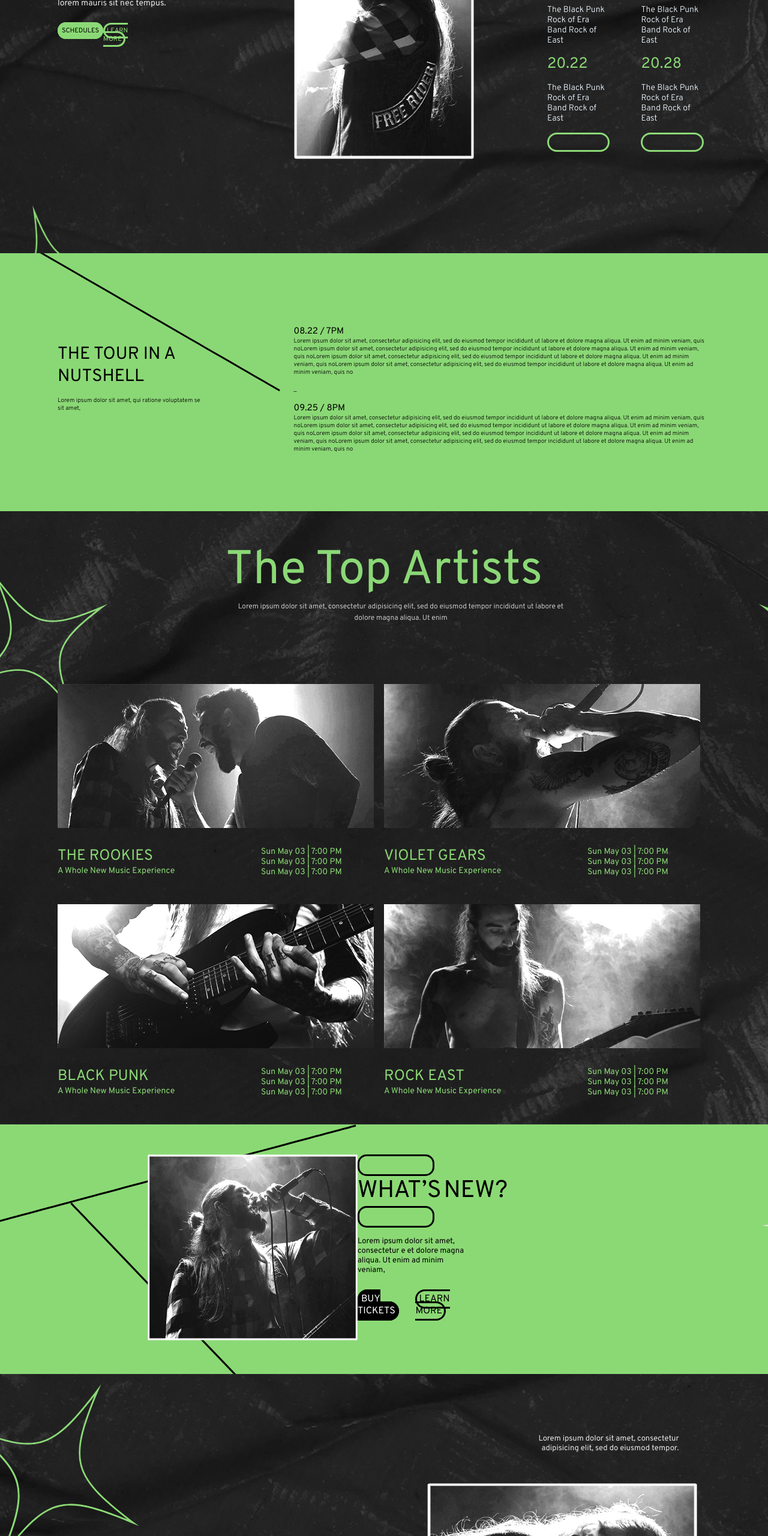
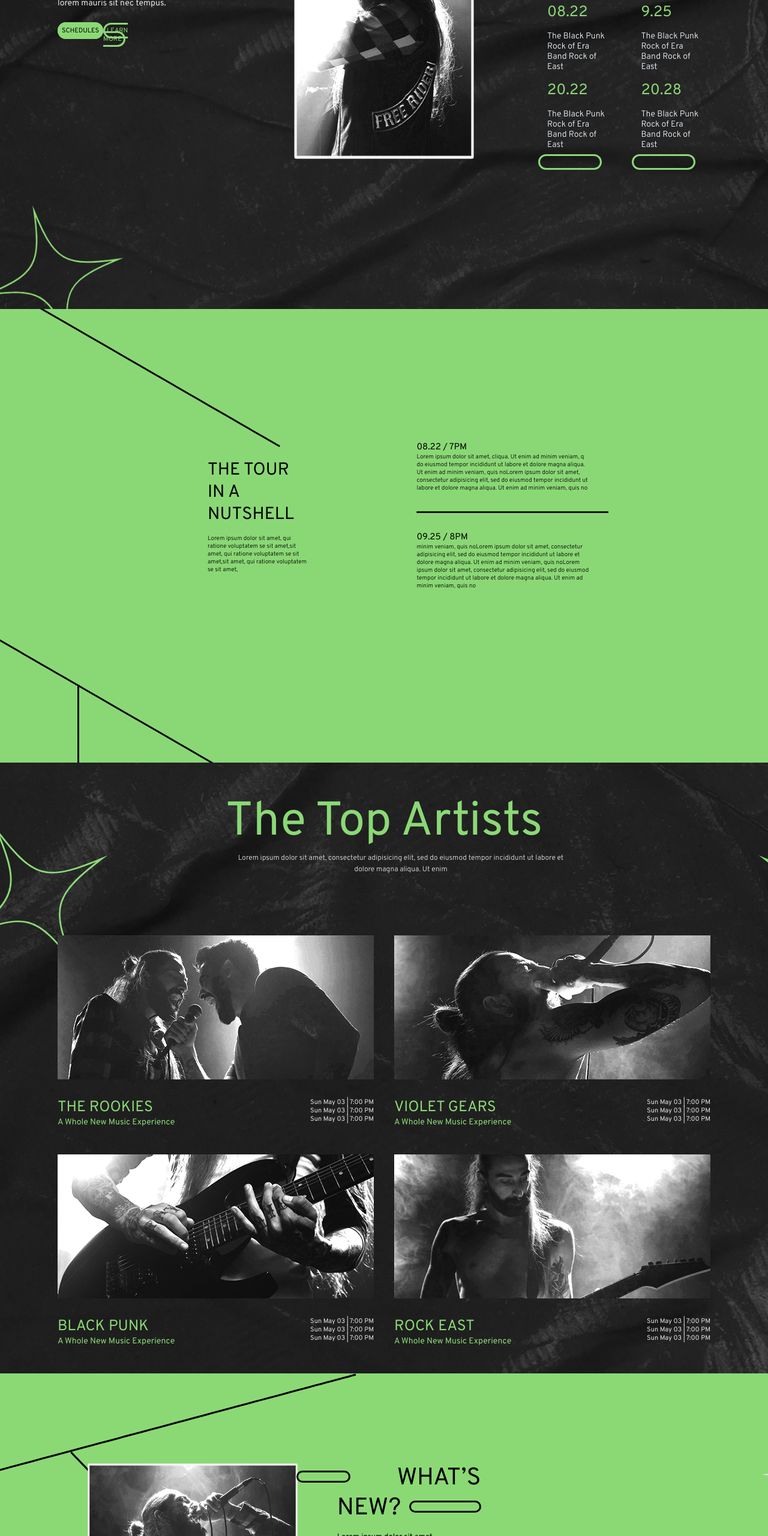
Before and after one commit to skachpro/concept, a plain HTML site: page index.html in a window 1280 px wide. Shown: the part 220-2780 px from the top of the page at 60% size. Drawn offline with Linux system fonts and the light colour scheme.

Commit message:
finish stop

```diff
--- a/css/style.css
+++ b/css/style.css
@@ -39,12 +39,65 @@ body{
     justify-content: space-between;
 
 }
+
 .button{
     display: flex;
     justify-content: space-between;
     padding-top: 15px;
     width: 55%;
     font-size: 11px;
+}
+.first h2:first-child{
+    position: relative;
+}
+.first h2:first-child::before{
+    content: " ";
+    position: absolute;
+    border: 3px solid #8bd976;
+    border-radius: 15px;
+    width: 100px;
+    height: 20px;
+    bottom: 70px;
+}
+.second h2:first-child{
+    position: relative;
+}
+.second h2:first-child::before{
+    content: " ";
+    position: absolute;
+    border: 3px solid #8bd976;
+    border-radius: 15px;
+    width: 100px;
+    height: 20px;
+    bottom: 55px;
+}
+.first .text:last-child{
+    position: relative;
+}
+.first .text:last-child:after{
+    content: " ";
+    position: absolute;
+    border: 3px solid #8bd976;
+    border-radius: 15px;
+    width: 100px;
+    height: 20px;
+    top: 90px;
+    right: 13px;
+
+}
+.second .text:last-child{
+    position: relative;
+}
+.second .text:last-child:after{
+    content: " ";
+    position: absolute;
+    border: 3px solid #8bd976;
+    border-radius: 15px;
+    width: 100px;
+    height: 20px;
+    top: 90px;
+    right: 13px;
+
 }
 .first h2{
     font-size: 35px;
@@ -86,8 +139,8 @@ body{
 }
 .first,
 .second{
-    padding-top: 150px;
-    padding-bottom: 150px;
+    padding-top: 225px;
+    padding-bottom: 250px;
     text-align: left;
 }
 .first h2,
@@ -121,12 +174,17 @@ body{
 .second_ecran_content{
     display: flex;
     justify-content: space-between;
+    padding-top: 100px;
+    padding-bottom: 150px;
+}
+.zagolovok_infa {
+    width: 35%;
+    padding-left: 250px;
 }
 .zagolovok{
     padding-top:150px;
-    width: 90%;
+    width: 45%;
     padding-bottom: 150px;
-    margin-right: 150px;
 }
 .zagolovok h2{
     font-size: 29px;
@@ -140,9 +198,11 @@ body{
     color: #000000;
     padding-top: 15px;
     font-weight: 300;
+
 }
 .right_main_text{
     padding-top: 120px;
+    width: 45%;
 }
 .right_main_text h2{
     font-size: 15px;
@@ -151,10 +211,24 @@ body{
     font-family: "Overpass";
     text-align: left;
 }
+.last_h2{
+    position: relative;
+}
+.last_h2:before{
+    content: "";
+    position: absolute;
+    width: 320px;
+    height: 3px;
+    background-image: url(../img/line.png);
+    bottom: 50px;
+}
 .right_main_text p{
     font-size: 10px;
     color: #000000;
     font-weight: 300;
+    width: 59%;
+    margin-bottom: 50px;
+
 }
 .line{
     width: 100%;
@@ -183,6 +257,7 @@ body{
 .schedule{
     display: flex;
     justify-content: space-between;
+;
 }
 figure img{
     padding-bottom: 25px;
@@ -203,10 +278,13 @@ figcaption p{
     padding-bottom: 45px;
 }
 .time{
-    width: 30%;
+    width: 23%;
+    font-size: 11px;
+    color: #e5e5e5;
+    text-align: right;
 }
 figcaption{
-    width: 89%;
+    width: 100%;
 }
 .chet_screen{
     background-image: url(../img/Background_4.png);
@@ -214,7 +292,7 @@ figcaption{
 .ale{
     display: flex;
     justify-content: space-between;
-    padding-top: 50px;
+    padding-top: 150px;
 }
 .whats_new h2{
     color: #000000;
@@ -223,8 +301,8 @@ figcaption{
 .img_chel img{
     width: 350px;
     height: 310px;
-    padding-left: 150px;
-    padding-bottom: 50px;
+    padding-left: 50px;
+    padding-bottom: 350px;
 }
 .first_circle{
     width: 25%;
@@ -253,6 +331,33 @@ figcaption{
     justify-content: space-between;
     width: 40%;
 }
+.a{
+    padding-left: 100px;
+    position: relative;
+}
+.a:before{
+    content: ' ';
+    position: absolute;
+    right: 500px;
+    top:12px;
+    width: 70px;
+    border: 3px solid #000;
+    padding: 7px;
+    border-radius: 15px;
+}
+.b{
+    position: relative;
+}
+.b:after{
+    content: ' ';
+    position: absolute;
+    left: 120px;
+    top:12px;
+    width: 100px;
+    border: 3px solid #000;
+    padding: 7px;
+    border-radius: 15px;
+}
 .whats_new_button a{
     text-decoration: none;
     border: 3px solid #000;
@@ -263,6 +368,10 @@ figcaption{
     color: #fff;
     background-color: #000;
     padding: 3px;
+}
+.whats_new_zagolovok{
+    display: flex;
+    flex-direction: column;
 }
 .whats_new_button_left a{
     color:#000;
@@ -303,7 +412,6 @@ figcaption{
     display: inline;
     border: 1px solid #8bd976;
     background-color: #8bd976;
-    font-weight: bold;
     border-radius: 15px;
     color: #000;
     padding: 3px;
@@ -314,16 +422,28 @@ figcaption{
 }
 .niznij_content h2{
     font-size: 23px;
+    padding-left: 75px;
+    position: relative;
+}
+.niznij_content h2::before{
+    content: url(../img/zvezda_future.png);
+    height: 15px;
+    width: 15px;
+    bottom: 30px;
+    right: 120px;
+    position: absolute;
+
+}
+.niznij_content img{
+    height: 35px;
 }
 .niznij_content p{
-    padding-top: 15px;
+    padding-top: 25px;
     font-size: 10px;
     color: #e5e5e5;
     width: 35%;
 }
-.img_of_artist{
 
-}
 .img_of_artist p{
     width: 55%;
     font-size: 13px;
@@ -332,10 +452,26 @@ figcaption{
     padding-left: 160px;
     padding-top: 100px;
     padding-bottom: 50px;
+    position: relative;
+}
+.img_of_artist p::after{
+    content: "";
+
+  position: absolute;
+    background-repeat: no-repeat;
+    bottom: 3px;
+
+  width: 100px;
+  height: 100px;
+  left: 470px;
+
+  background-image: url(../img/zvezda_future.png);
+
 }
 .img_of_artist img{
-    height: 500px;
+    height: 550px;
     width: 450px;
+    padding-left: 80px;
 }
 .chest_screen{
     background-image: url(../img/tour.png);
@@ -344,6 +480,9 @@ figcaption{
 }
 .chest_screen h2,p{
     color: #000000;
+}
+.zirka img{
+    height: 30px;
 }
 .zagolovok_of_tour{
     width: 29%;
@@ -374,6 +513,7 @@ figcaption{
     text-decoration: none;
     padding: 3px;
     border-radius: 15px;
+    margin-left: 5px;
 }
 .first_a{
     padding-bottom: 50px;
@@ -403,11 +543,11 @@ figcaption{
 }
 .shop_item figcaption a{
     text-decoration: none;
-    font-size: 11px;
+    font-size: 17px;
     border: 1px solid #000;
-    border-radius: 15px;
+    border-radius: 25px;
     color: #8bd976;
-    padding: 2px 5px;
+    padding: 10px;
     background-color:#000000;
     text-align: center;
 }
--- a/index.html
+++ b/index.html
@@ -29,7 +29,6 @@
                 <img src="img/central_photo.png" alt="" class="img">
                 <div class="base-rosp">
                     <div class="first">
-                        <p class="circle">&nbsp;</p>
                         <h2>08.22</h2>
                         <p class="text">The Black Punk
                             Rock of Era Band
@@ -38,10 +37,8 @@
                         <p class="text">The Black Punk
                             Rock of Era Band
                             Rock of East</p>
-                        <p class="circle">&nbsp;</p>
                     </div>
                     <div class="second">
-                        <p class="circle">&nbsp;</p>
                         <h2>9.25</h2>
                         <p class="text">The Black Punk
                             Rock of Era Band
@@ -50,8 +47,7 @@
                         <p class="text">The Black Punk
                             Rock of Era Band
                             Rock of East</p>
-                        <p class="circle">&nbsp;</p>
-                    </div>
+                        </div>
                 </div>
             </div>
         </div>
@@ -60,16 +56,15 @@
                 <div class="second_ecran"><div class="wrapper">
                     <div class="second_ecran_content">
                         <div class="zagolovok">
+                            <div class="zagolovok_infa">
                             <h2>THE TOUR IN
                                 A NUTSHELL</h2>
-                            <p>Lorem ipsum dolor sit amet, qui ratione voluptatem se sit amet,</p>
-                        </div>
+                            <p>Lorem ipsum dolor sit amet, qui ratione voluptatem se sit amet,sit amet, qui ratione voluptatem se sit amet,sit amet, qui ratione voluptatem se sit amet,</p>
+                        </div></div>
                         <div class="right_main_text">
                             <h2>08.22 / 7PM</h2>
-                            <p>Lorem ipsum dolor sit amet, consectetur adipisicing elit, sed do eiusmod tempor incididunt ut labore et dolore magna aliqua. Ut enim ad minim veniam, quis noLorem ipsum dolor sit amet, consectetur adipisicing elit, sed do eiusmod tempor incididunt ut labore et dolore magna aliqua. Ut enim ad minim veniam, quis noLorem ipsum dolor sit amet, consectetur adipisicing elit, sed do eiusmod tempor incididunt ut labore et dolore magna aliqua. Ut enim ad minim veniam, quis noLorem ipsum dolor sit amet, consectetur adipisicing elit, sed do eiusmod tempor incididunt ut labore et dolore magna aliqua. Ut enim ad minim veniam, quis no</p>
-                            <p class="line">_</p>
-                            <h2>09.25 / 8PM </h2>
-                            <p>Lorem ipsum dolor sit amet, consectetur adipisicing elit, sed do eiusmod tempor incididunt ut labore et dolore magna aliqua. Ut enim ad minim veniam, quis noLorem ipsum dolor sit amet, consectetur adipisicing elit, sed do eiusmod tempor incididunt ut labore et dolore magna aliqua. Ut enim ad minim veniam, quis noLorem ipsum dolor sit amet, consectetur adipisicing elit, sed do eiusmod tempor incididunt ut labore et dolore magna aliqua. Ut enim ad minim veniam, quis noLorem ipsum dolor sit amet, consectetur adipisicing elit, sed do eiusmod tempor incididunt ut labore et dolore magna aliqua. Ut enim ad minim veniam, quis no</p>
+                            <p>Lorem ipsum dolor sit amet, cliqua. Ut enim ad minim veniam, q do eiusmod tempor incididunt ut labore et dolore magna aliqua. Ut enim ad minim veniam, quis noLorem ipsum dolor sit amet, consectetur adipisicing elit, sed do eiusmod tempor incididunt ut labore et dolore magna aliqua. Ut enim ad minim veniam, quis no</p>
+                            <h2 class="last_h2">09.25 / 8PM </h2><p> minim veniam, quis noLorem ipsum dolor sit amet, consectetur adipisicing elit, sed do eiusmod tempor incididunt ut labore et dolore magna aliqua. Ut enim ad minim veniam, quis noLorem ipsum dolor sit amet, consectetur adipisicing elit, sed do eiusmod tempor incididunt ut labore et dolore magna aliqua. Ut enim ad minim veniam, quis no</p>
                         </div>
                     </div>
                 </div>
@@ -137,9 +132,10 @@ Sun May 03 | 7:00 PM</p>
                 <div class="ale">
                 <div class="img_chel"><img src="img/chel_z_microphonom.png" alt=""></div>
                 <div class="whats_new">
-                    <p class="first_circle">&nbsp;</p><h2>WHAT’S</h2>
-                    <h2>NEW?</h2><p class="second_circle">&nbsp;</p>
-
+                    <div class="whats_new_zagolovok">
+                    <h2 class="a">WHAT’S</h2>
+                    <h2 class="b">NEW?</h2>
+                </div>
                 <div class="whats_new_info">
                     <p>Lorem ipsum dolor sit amet, consectetur e et dolore magna aliqua. Ut enim ad minim veniam,</p>
                 </div>
```
Also changed, not shown: img/line.png (added), img/shape_verx.png (added).
